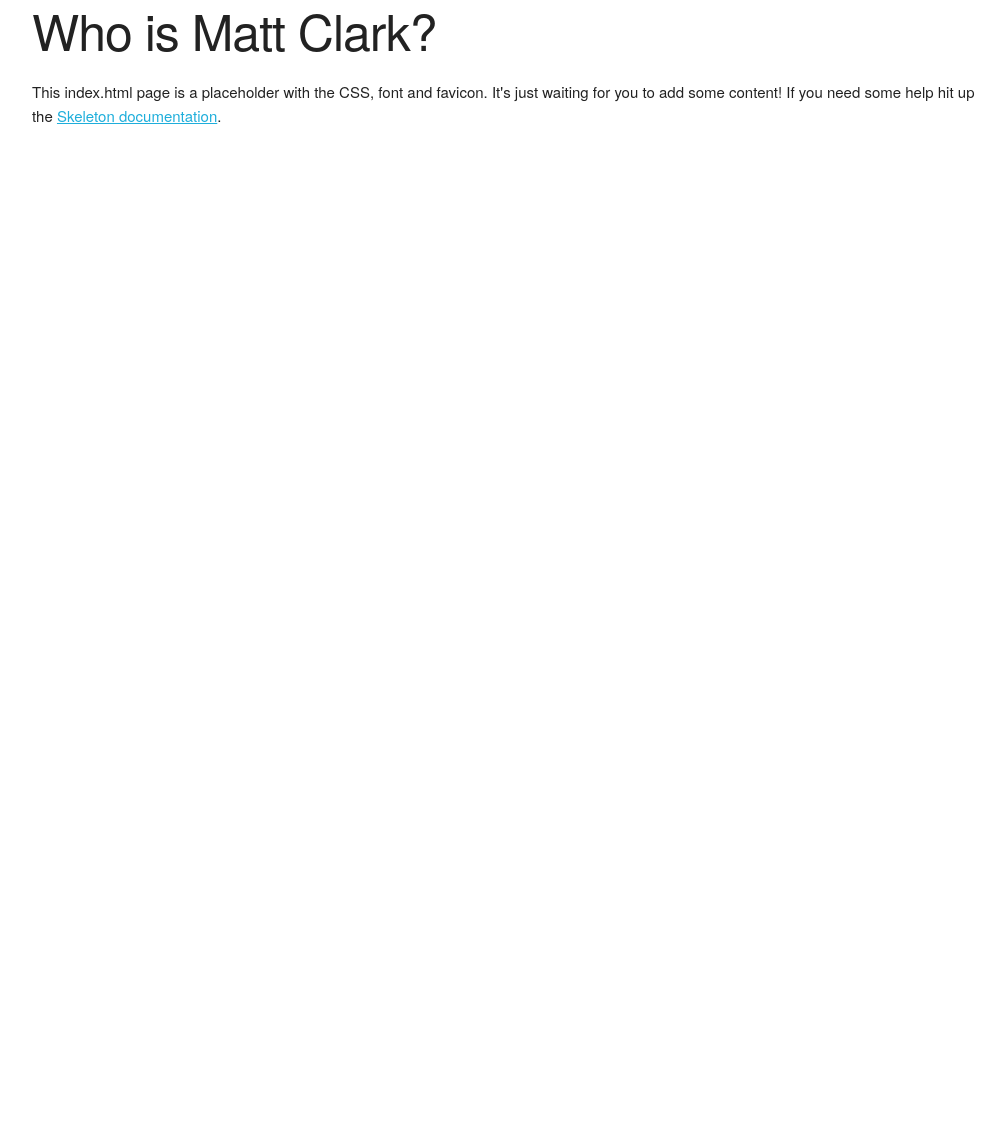
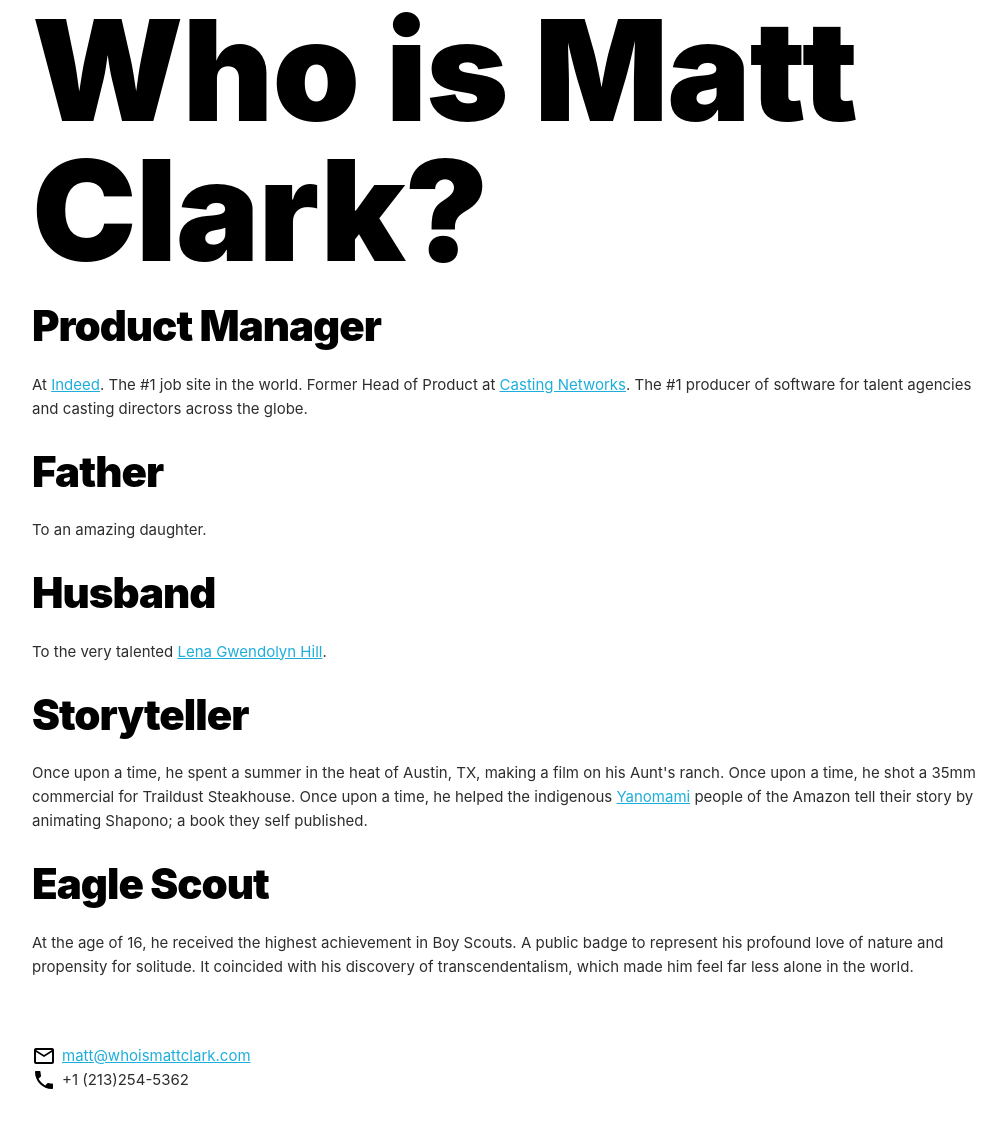
Before and after one commit to near-mint/near-mint-mkg, a website: page dest/index.html in a window 1280 px wide. Shown: the whole page, without its empty margins (128-1134 px from the left). Before the commit the page ends 800 px from the top, so only its background shows below. Drawn offline with Linux system fonts and the light colour scheme.

Commit message:
Grunt now watches HTML file. Added custom css file. RELEASE CANDIDATE

```diff
--- a/Gruntfile.js
+++ b/Gruntfile.js
@@ -25,7 +25,7 @@ module.exports = function(grunt) {
                 livereload: true,
             },
             styles: {
-                files: ['src/scss/**/*.scss'], // which files to watch
+                files: ['src/scss/**/*.scss','src/*.html'], // which files to watch
                 tasks: ['sass','embed'],
                 options: {
                     nospawn: true
--- a/dest/index.html
+++ b/dest/index.html
@@ -16,6 +16,7 @@
   <!-- CSS
   –––––––––––––––––––––––––––––––––––––––––––––––––– -->
   <style>
+  @charset "UTF-8";
   /*
   * Skeleton V2.0.4
   * Copyright 2014, Dave Gamache
@@ -222,8 +223,8 @@
     font-size: 1.5em;
     line-height: 1.6;
     font-weight: 400;
-    font-family: "Raleway", "HelveticaNeue", "Helvetica Neue", Helvetica, Arial, sans-serif;
-    color: #222; }
+    font-family: -apple-system, BlinkMacSystemFont, “Segoe UI”, Roboto, Helvetica, Arial, sans-serif;
+    color: #2d2d2d; }
 
   a {
     color: #1eaedb; }
@@ -253,11 +254,12 @@
   h1, h2, h3, h4, h5, h6 {
     margin-top: 0;
     margin-bottom: 2rem;
-    font-weight: 300; }
+    font-weight: 900;
+    color: #000; }
 
   h1 {
-    font-size: 4.0rem;
-    line-height: 1.2;
+    font-size: 10.0rem;
+    line-height: 1;
     letter-spacing: -.1rem; }
 
   h2 {
@@ -287,7 +289,7 @@
 
   @media (min-width: 550px) {
     h1 {
-      font-size: 5.0rem; }
+      font-size: 14.0rem; }
     h2 {
       font-size: 4.2rem; }
     h3 {
@@ -652,6 +654,18 @@
   ol,
   form {
     margin-bottom: 2.5rem; }
+
+  .footer {
+    padding: 40px 0; }
+
+  .icon-link {
+    position: relative; }
+
+  .icon-link svg {
+    position: absolute; }
+
+  .icon-link a, .icon-link span {
+    margin-left: 30px; }
   </style>
 
   <!-- Favicon
@@ -665,9 +679,45 @@
   –––––––––––––––––––––––––––––––––––––––––––––––––– -->
   <div class="container">
     <div class="row">
-      <div>
+
         <h1>Who is Matt Clark?</h1>
-        <p>This index.html page is a placeholder with the CSS, font and favicon. It's just waiting for you to add some content! If you need some help hit up the <a href="http://www.getskeleton.com">Skeleton documentation</a>.</p>
+      </div>
+    <div class="content">
+      <div class="section">
+        <h2>Product Manager</h2>
+        <p>At <a href="https://www.indeed.com?from=whoismattclark">Indeed</a>.  The #1 job site in the world.  Former Head of Product at <a href="https://www.castingnetworks.com?from=whoismattclark">Casting Networks</a>.  The #1 producer of software for talent agencies and casting directors across the globe.</p>
+      </div>
+      <div class="section">
+        <h2>Father</h2>
+        <p>To an amazing daughter.</p>
+      </div>
+      <div class="section">
+        <h2>Husband</h2>
+        <p>To the very talented <a href="http://lenahill.com">Lena Gwendolyn Hill</a>.</p>
+      </div>
+      <div class="section">
+        <h2>Storyteller</h2>
+        <p>Once upon a time, he spent a summer in the heat of Austin, TX, making a film on his Aunt's ranch.  Once upon a time, he shot a 35mm commercial for Traildust Steakhouse.  Once upon a time, he helped the indigenous <a href="https://en.wikipedia.org/wiki/Yanomami">Yanomami</a> people of the Amazon tell their story by animating Shapono; a book they self published.</p>
+      </div>
+      <div class="section">
+        <h2>Eagle Scout</h2>
+        <p>At the age of 16, he received the highest achievement in Boy Scouts. A public badge to represent his profound love of nature and propensity for solitude. It coincided with his discovery of transcendentalism, which made him feel far less alone in the world.</p>
+      </div>
+    </div>
+    <div class="footer row">
+      <div class="icon-link">
+        <svg fill="#000000" height="24" viewBox="0 0 24 24" width="24" position="absolute" xmlns="http://www.w3.org/2000/svg">
+            <path d="M0 0h24v24H0z" fill="none"/>
+            <path d="M20 4H4c-1.1 0-1.99.9-1.99 2L2 18c0 1.1.9 2 2 2h16c1.1 0 2-.9 2-2V6c0-1.1-.9-2-2-2zm0 14H4V8l8 5 8-5v10zm-8-7L4 6h16l-8 5z"/>
+        </svg>
+        <a href="mailto:matt@whoismattclark.com">matt@whoismattclark.com</a>
+      </div>
+      <div class="icon-link">
+        <svg fill="#000000" height="24" viewBox="0 0 24 24" width="24" xmlns="http://www.w3.org/2000/svg">
+          <path d="M0 0h24v24H0z" fill="none"/>
+          <path d="M6.62 10.79c1.44 2.83 3.76 5.14 6.59 6.59l2.2-2.2c.27-.27.67-.36 1.02-.24 1.12.37 2.33.57 3.57.57.55 0 1 .45 1 1V20c0 .55-.45 1-1 1-9.39 0-17-7.61-17-17 0-.55.45-1 1-1h3.5c.55 0 1 .45 1 1 0 1.25.2 2.45.57 3.57.11.35.03.74-.25 1.02l-2.2 2.2z"/>
+        </svg>
+        <span>+1 (213)254-5362</span>
       </div>
     </div>
   </div>
--- a/src/scss/base/_typography.scss
+++ b/src/scss/base/_typography.scss
@@ -5,9 +5,10 @@ h1, h2, h3, h4, h5, h6 {
   margin-top: 0;
   margin-bottom: 2rem;
   font-weight: 900;
+  color: #000;
 }
 
-h1 { font-size: 8.0rem; line-height: 1.2;  letter-spacing: -.1rem;  }
+h1 { font-size: 10.0rem; line-height: 1;  letter-spacing: -.1rem;  }
 h2 { font-size: 3.6rem; line-height: 1.25; letter-spacing: -.1rem;  }
 h3 { font-size: 3.0rem; line-height: 1.3;  letter-spacing: -.1rem;  }
 h4 { font-size: 2.4rem; line-height: 1.35; letter-spacing: -.08rem; }
@@ -16,7 +17,7 @@ h6 { font-size: 1.5rem; line-height: 1.6;  letter-spacing: 0;       }
 
 // Larger than phablet
 @media (#{$bp-larger-than-phablet}) {
-  h1 { font-size: 5.0rem; }
+  h1 { font-size: 14.0rem; }
   h2 { font-size: 4.2rem; }
   h3 { font-size: 3.6rem; }
   h4 { font-size: 3.0rem; }
--- a/src/scss/base/_variables.scss
+++ b/src/scss/base/_variables.scss
@@ -15,10 +15,10 @@ $primary-color: #33c3f0 !default;
 $secondary-color: lighten($dark-grey, 13.5%) !default;
 $border-color: #bbb !default;
 $link-color: #1eaedb !default;
-$font-color: blue !default;
+$font-color: #2d2d2d !default;
 
 // Typography
-$font-family: "HelveticaNeue", "Helvetica Neue", Helvetica, Arial, sans-serif !default;
+$font-family: -apple-system, BlinkMacSystemFont, “Segoe UI”, Roboto, Helvetica, Arial, sans-serif;
 
 //Grid Variables
 $container-width: 960px !default;
--- /dev/null
+++ b/src/scss/custom.scss
@@ -0,0 +1,15 @@
+.footer {
+  padding: 40px 0;
+}
+
+.icon-link {
+  position: relative;
+}
+
+.icon-link svg {
+  position: absolute;
+}
+
+.icon-link a, .icon-link span {
+  margin-left: 30px;
+}
--- a/src/scss/skeleton.scss
+++ b/src/scss/skeleton.scss
@@ -25,3 +25,5 @@
 @import "modules/tables";
 @import "modules/spacing";
 @import "modules/media-queries";
+
+@import "custom"
```
Also changed, not shown: src/index.html (+39 -3 lines), dest/css/skeleton.css, src/css/skeleton.css (deleted).
